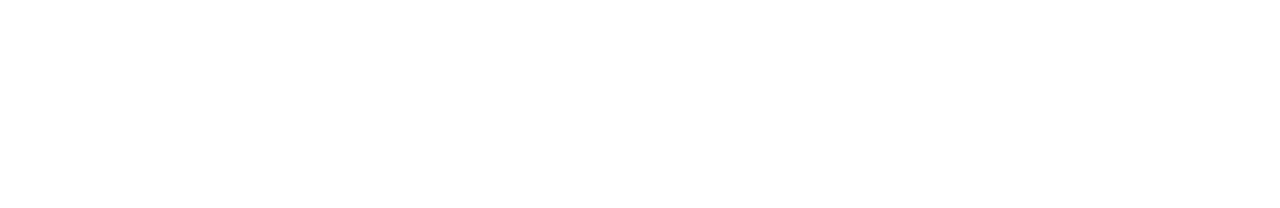
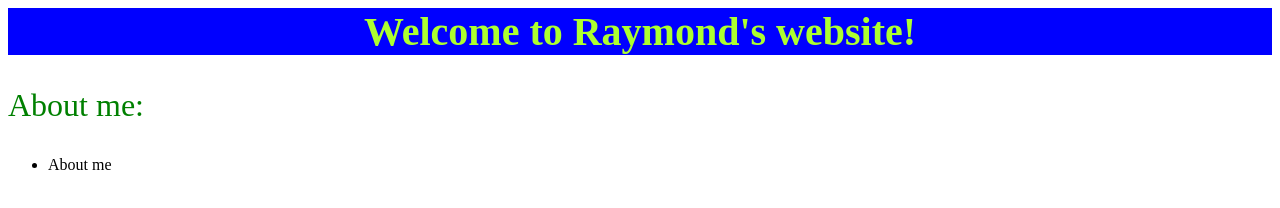
Before and after one commit to chouding/fellowship-personal-website, a plain HTML site: page index.html in a window 1280 px wide. Drawn offline with Linux system fonts and the light colour scheme.

Commit message:
New commit

```diff
--- a/index.html
+++ b/index.html
@@ -1,2 +1,23 @@
+<!DOCTYPE html>
 <html>
+    <head>
+        <title>Raymond's Personal Website</title>
+        <meta charset="UTF-8">
+        <link rel="stylesheet" href="styles.css">
+    </head>
+    <body>
+        <div id='welcome'>Welcome to Raymond's website!</div>
+        <p class="'about">
+            About me:
+        </p>
+        <ul class="intro">
+            <li>About me</li>
+        </ul>
+
+    </body>
+
+
+
+
+
 </html>
--- /dev/null
+++ b/styles.css
@@ -0,0 +1,14 @@
+#welcome {
+    display: flex;
+    flex-direction: row;
+    justify-content: center;
+    font-size: 40px;
+    background-color: blue;
+    font-weight: bold;
+    color: greenyellow;
+}
+
+p {
+    color: green;
+    font-size: 32px;
+}
```
